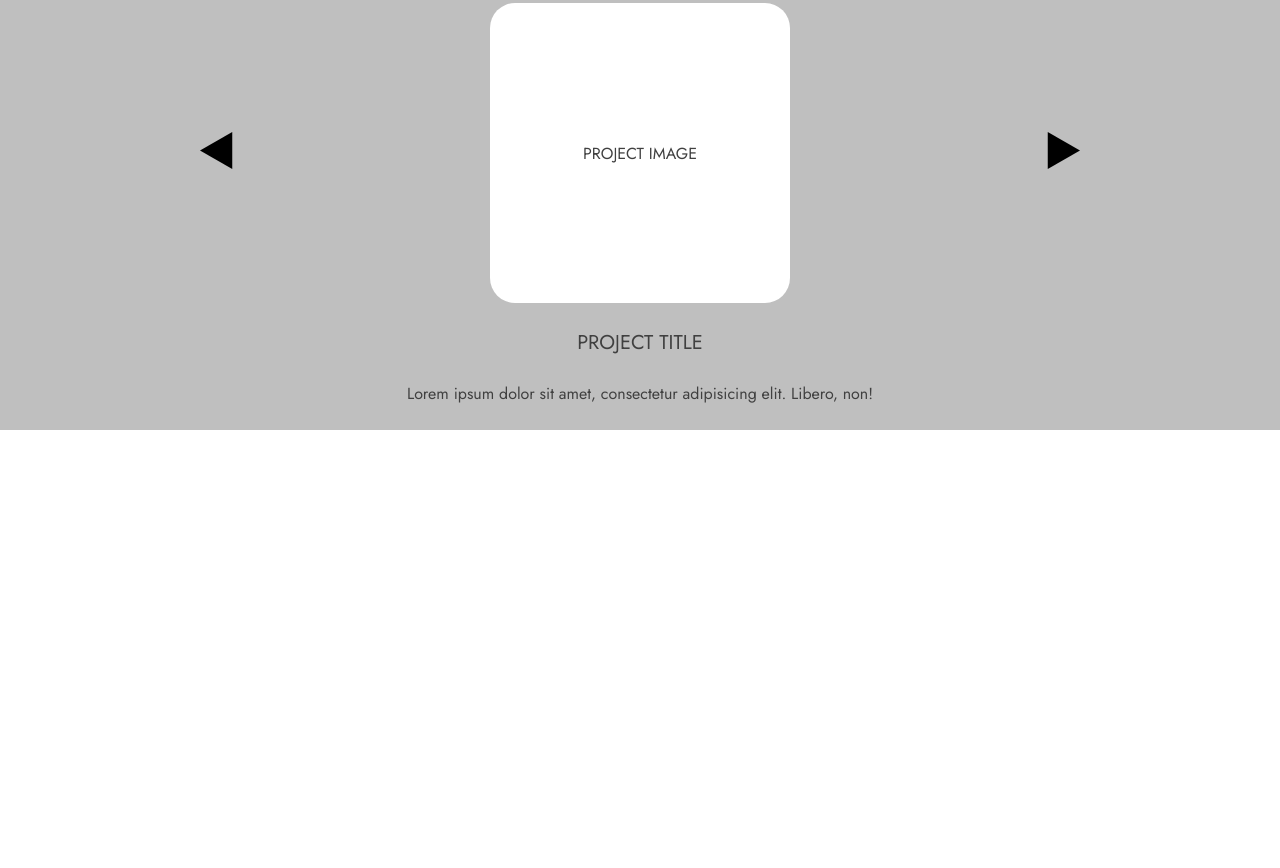
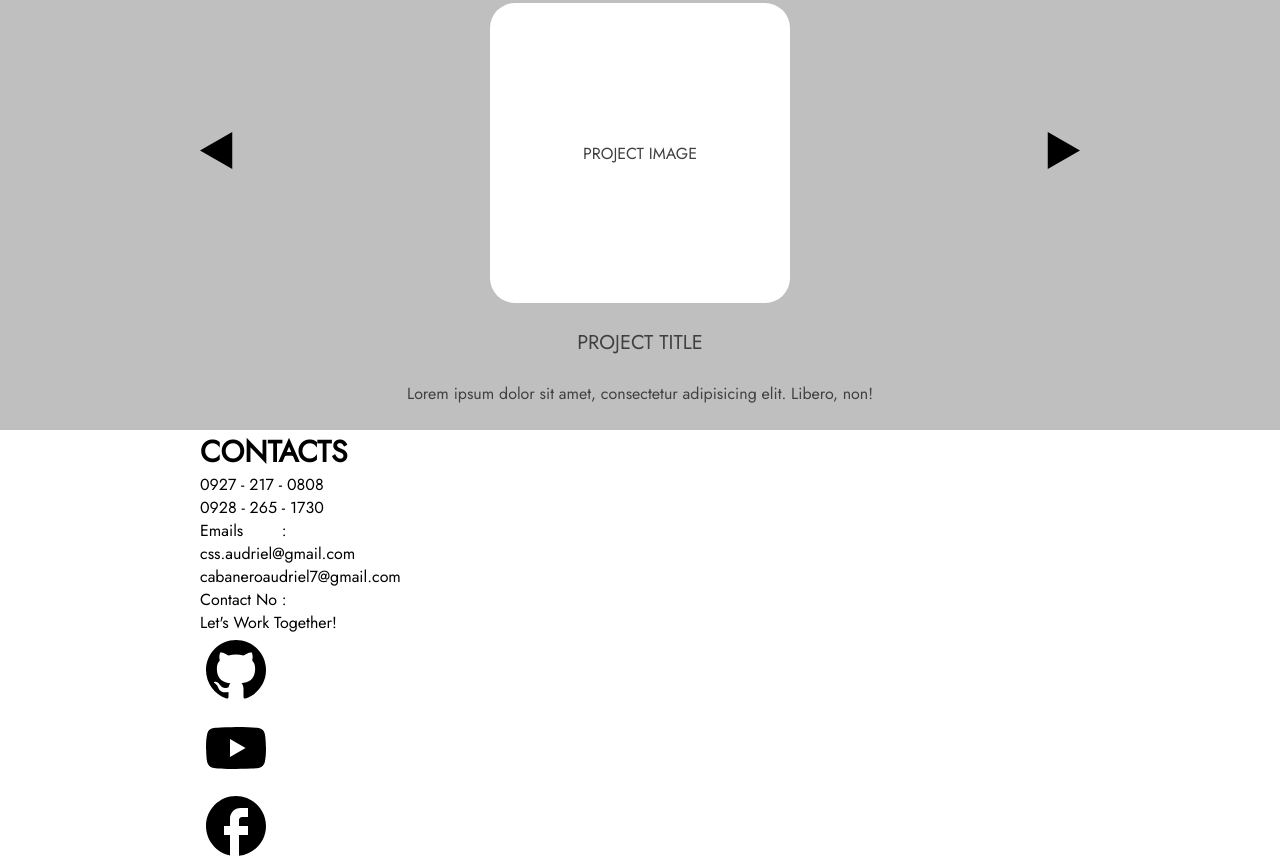
Before and after one commit to AudrielC/WebPortfolio, a plain HTML site: page main.html in a window 1280 px wide. Shown: the part 638-1506 px from the top of the page. Before the commit the page ends 1068 px from the top, so only its background shows below. Drawn offline with Linux system fonts and the light colour scheme.

Commit message:
Added contacts section in html

```diff
--- a/main.html
+++ b/main.html
@@ -85,7 +85,47 @@
         </div>
       </section>
       <section id="contacts">
-        <div class="container"></div>
+        <div class="container">
+          <div>
+            <h1 id="contact-header">CONTACTS</h1>
+          </div>
+          <div>
+            <div id="main-contacts-wrapper">
+              <div id="contacts-main-content">
+                <ul>
+                  <li>0927 - 217 - 0808</li>
+                  <li>0928 - 265 - 1730</li>
+                </ul>
+                <p>Emails &nbsp; &nbsp; &nbsp; &nbsp;:</p>
+                <ul>
+                  <li>css.audriel@gmail.com</li>
+                  <li>cabaneroaudriel7@gmail.com</li>
+                </ul>
+              </div>
+              <p>Contact No :</p>
+              <div id="contacts-CTA-wrapper">
+                <p>Let's Work Together!</p>
+              </div>
+              <div></div>
+            </div>
+          </div>
+          <div id="socials-wrapper">
+            <ul>
+              <li>
+                <img
+                  src="./images/logo_github_grayscale.svg"
+                  alt="Github Account"
+                />
+              </li>
+              <li>
+                <img src="./images/logo_youtube.svg" alt="Youtube Account" />
+              </li>
+              <li>
+                <img src="./images/logo_facebook.svg" alt="Facebook Account" />
+              </li>
+            </ul>
+          </div>
+        </div>
       </section>
     </main>
     <script src="script.js"></script>
```
Also changed, not shown: images/logo_facebook.svg (added), images/logo_github_grayscale.svg (added), images/logo_youtube.svg (added).
